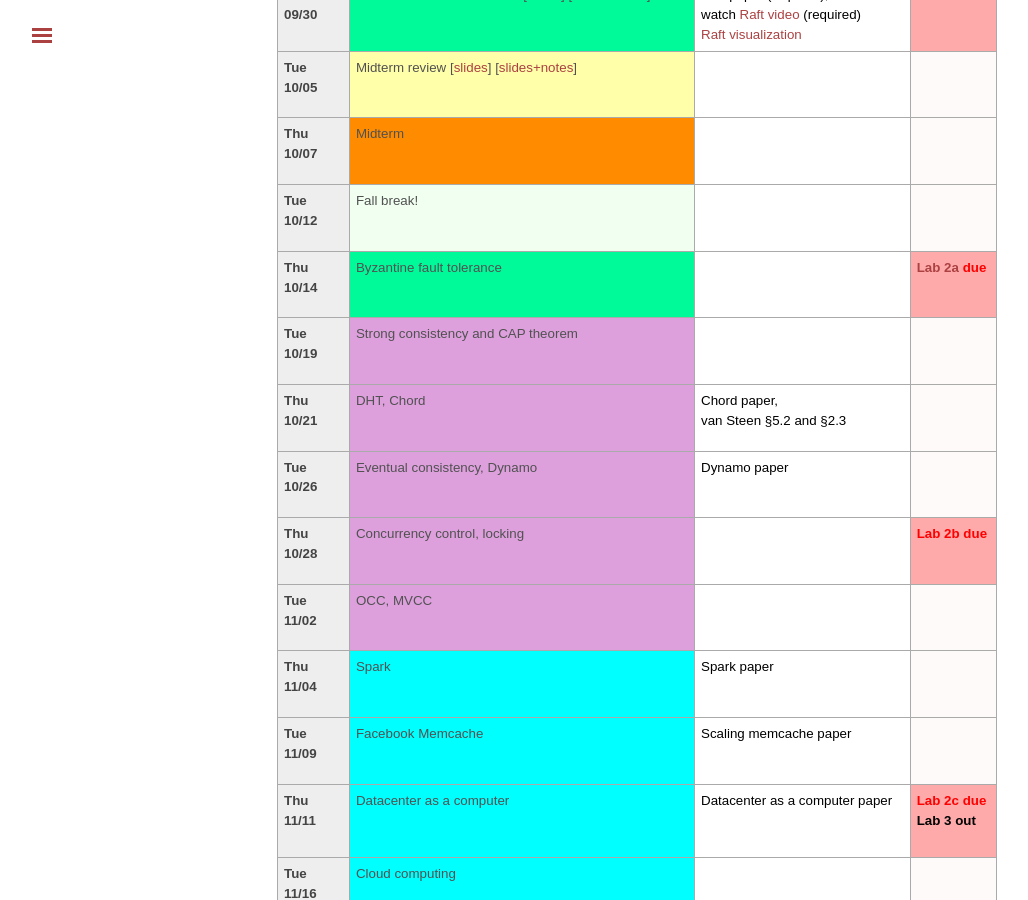
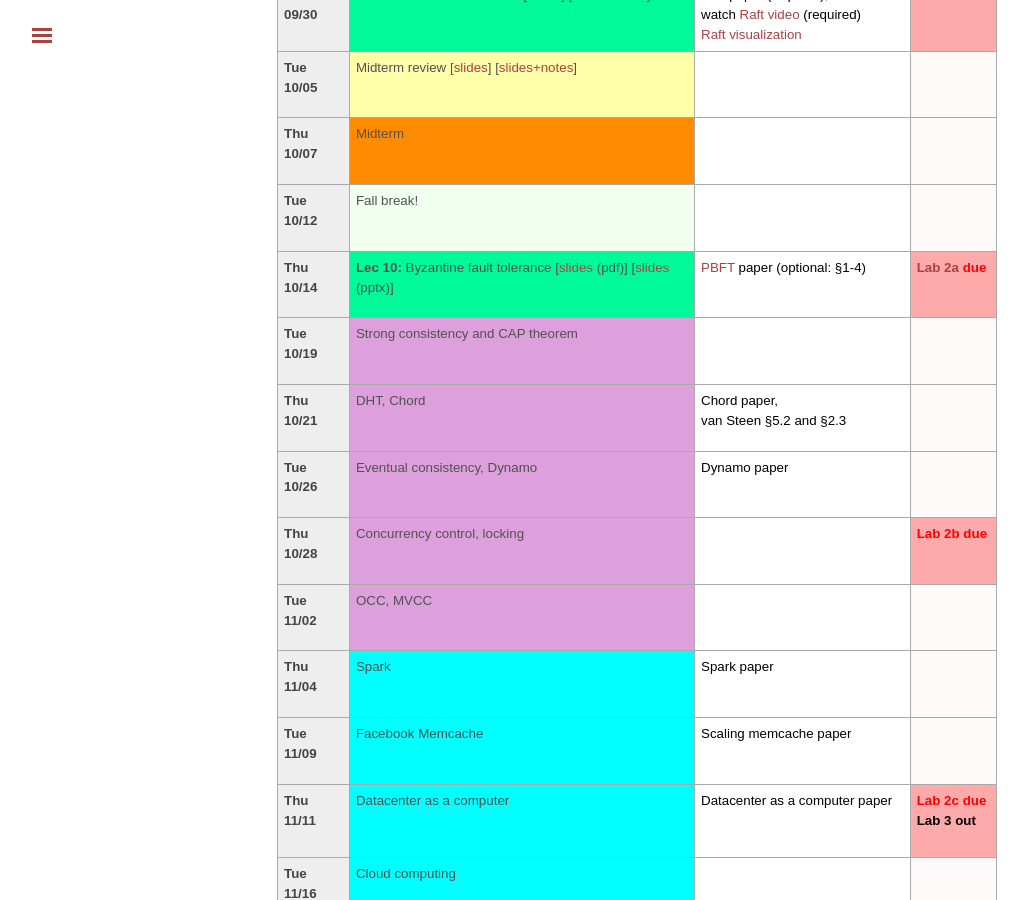
Before and after one commit to tddg/cs475-fall21, a Jekyll site: the page built from schedule.md, in a window 1280 px wide and 900 px high, scrolled down 1096 px. Shown: the whole window, without its empty margins (3-1031 px from the left). Built offline with Jekyll 4.4.1, drawn with Linux system fonts in a browser that asks for light colours.

Commit message:
added lec 10

```diff
--- a/_data/news.yml
+++ b/_data/news.yml
@@ -1,3 +1,6 @@
+
+- date: <strong>10/13/2021</strong>
+  headline: "Lec 10 is posted."
 
 - date: <strong>10/03/2021</strong>
   headline: "Midterm review is posted."
--- a/schedule.md
+++ b/schedule.md
@@ -299,9 +299,10 @@ The course schedule is tentative and subject to change\*.
 <tr> <!-- week of Oct 11 -->
   <td id="2021-10-14" class="date"><b>Thu 10/14</b></td>
   <td class="fault-tolerance">
-		Byzantine fault tolerance
+		<b>Lec 10:</b> Byzantine fault tolerance [<a href="./public/lecs/lec10-bft.pdf">slides</a> (pdf)] [<a href="./public/lecs/lec10-bft.pptx">slides</a> (pptx)]
   </td>
   <td class="reading">
+		<a href="./public/papers/pbft.pdf">PBFT</a> paper (optional: &sect;1-4)
   </td>
   <td class="hwdue">
 		<a href="./lab2.html">Lab 2a</a> due
```
Also changed, not shown: 3 other files.
